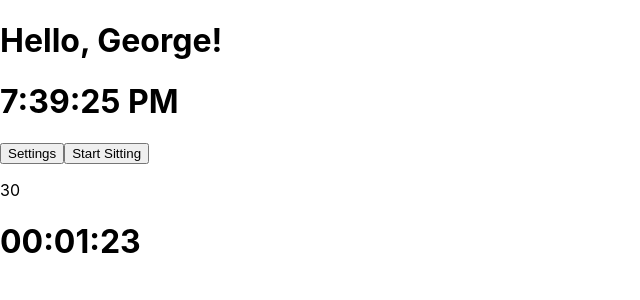
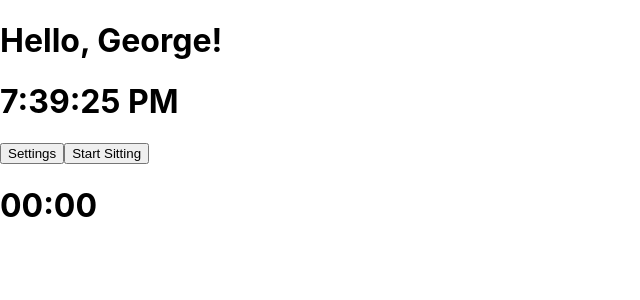
Before and after one commit to g9c9/StopSittingAlarm, a React (Create React App) app: page / in a window 1280 px wide. Shown: the top 300 px of the page, without its empty margins (0-640 px from the left). Built offline with nearby package versions, Linux system fonts and the light colour scheme.

Commit message:
Added timer and format to SittingPanel

```diff
--- a/src/SittingPanel.js
+++ b/src/SittingPanel.js
@@ -1,9 +1,16 @@
+import useTimer from "./Timer";
 function SittingPanel(props) {
+  const [min, sec, startTimer, toggleTimer] = useTimer(
+    props.time,
+    props.timeUp
+  );
+
   return (
     <>
       <button>Start Sitting</button>
-      <p>{props.time}</p>
-      <h1>00:01:23</h1>
+      <h1>
+        {min < 10 ? "0" + min : min}:{sec < 10 ? "0" + sec : sec}
+      </h1>
     </>
   );
 }
```
